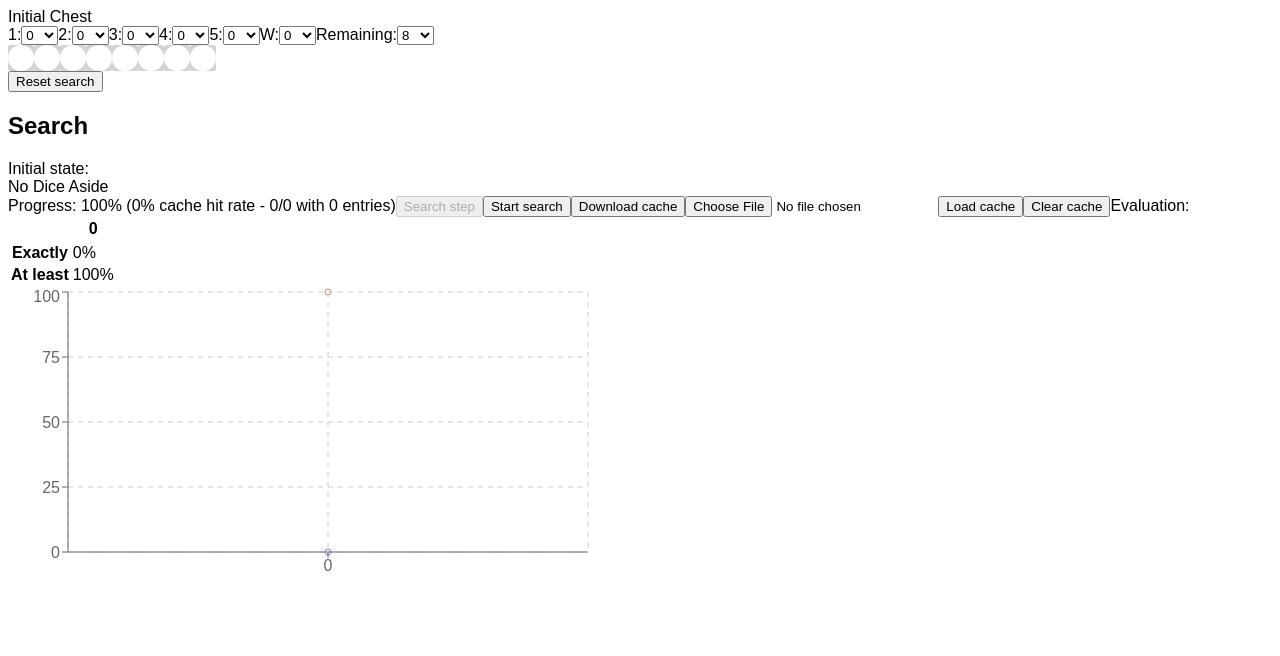
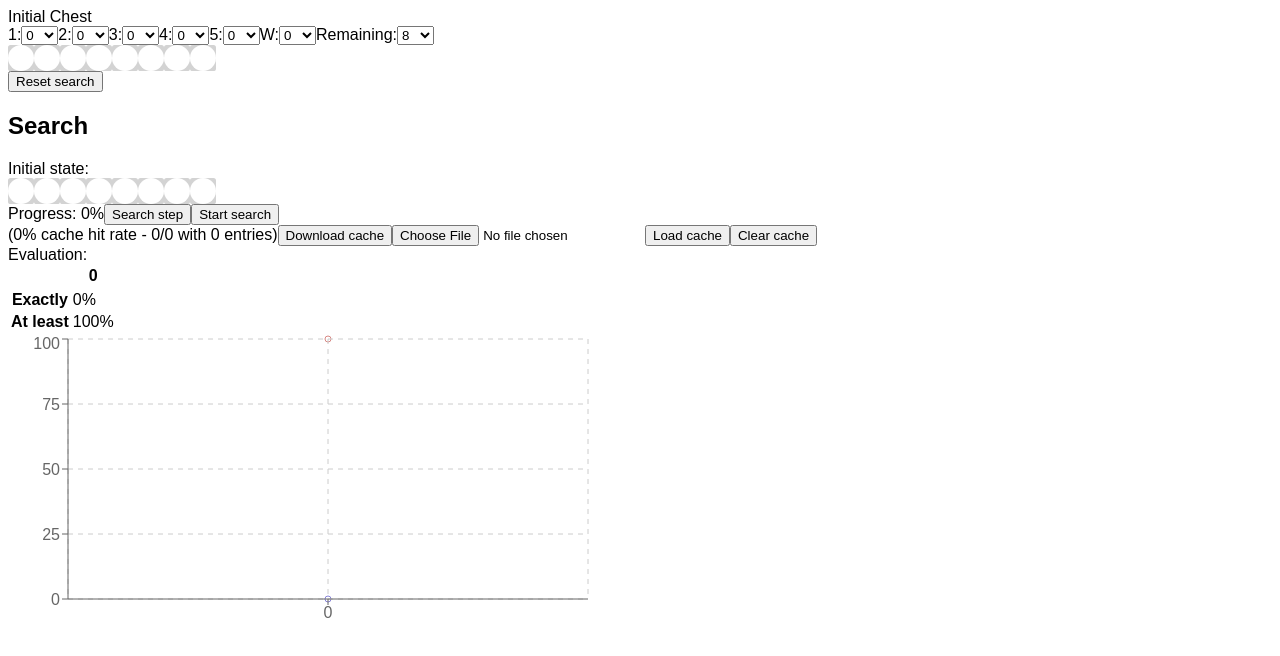
Before and after one commit to costas-basdekis/probable-worms, a React (Create React App) app: page / in a window 1280 px wide. Shown: the top 656 px of the page. Built offline with nearby package versions, Linux system fonts and the light colour scheme.

Commit message:
Display 8-dice results on load

```diff
--- a/src/App.tsx
+++ b/src/App.tsx
@@ -295,6 +295,9 @@ export default class App extends Component<AppProps, AppState> {
     searching: boolean, searchFinished: boolean, progress: number, evaluation: worms.Evaluation,
     cacheStats: worms.EvaluationCacheStats,
   ) => {
+    if (this.state.initialUnrolledState.totalDiceCount === 8 && progress === 0 && cacheStats.entryCount > 0) {
+      this.startSearch();
+    }
     this.setState({
       progress,
       evaluation: evaluation.toFixed(),
@@ -305,6 +308,10 @@ export default class App extends Component<AppProps, AppState> {
   };
 
   searchInstance: SearchInstance = remoteSearch.newInstance(this.onSearchResult);
+
+  componentDidMount() {
+    this.onReset();
+  }
 
   componentWillUnmount() {
     this.searchInstance.removeSearch();
@@ -341,9 +348,6 @@ export default class App extends Component<AppProps, AppState> {
         </label>
         <label>
           Progress: {Math.floor(progress * 100)}%
-          ({Math.floor(cacheStats.hitCount / ((cacheStats.hitCount + cacheStats.missCount) || 1) * 100)}%
-          cache hit rate{" - "}
-          {cacheStats.hitCount}/{(cacheStats.hitCount + cacheStats.missCount)} with {cacheStats.entryCount} entries)
         </label>
         {searching ? (
           searchFinished ? (
@@ -357,12 +361,19 @@ export default class App extends Component<AppProps, AppState> {
             <button onClick={this.onSearchToggle}>Start search</button>
           </>
         )}
+        <br/>
+        <label>
+          ({Math.floor(cacheStats.hitCount / ((cacheStats.hitCount + cacheStats.missCount) || 1) * 100)}%
+          cache hit rate{" - "}
+          {cacheStats.hitCount}/{(cacheStats.hitCount + cacheStats.missCount)} with {cacheStats.entryCount} entries)
+        </label>
         <button onClick={this.onDownloadCache}>Download cache</button>
         <label>
           <input ref={this.loadCacheFileRef} type={"file"} />
           <button onClick={this.onLoadCache}>Load cache</button>
           <button onClick={this.onClearCache}>Clear cache</button>
         </label>
+        <br/>
         <label>Evaluation:</label>
         <br/>
         <REvaluation evaluation={evaluation} />
```
